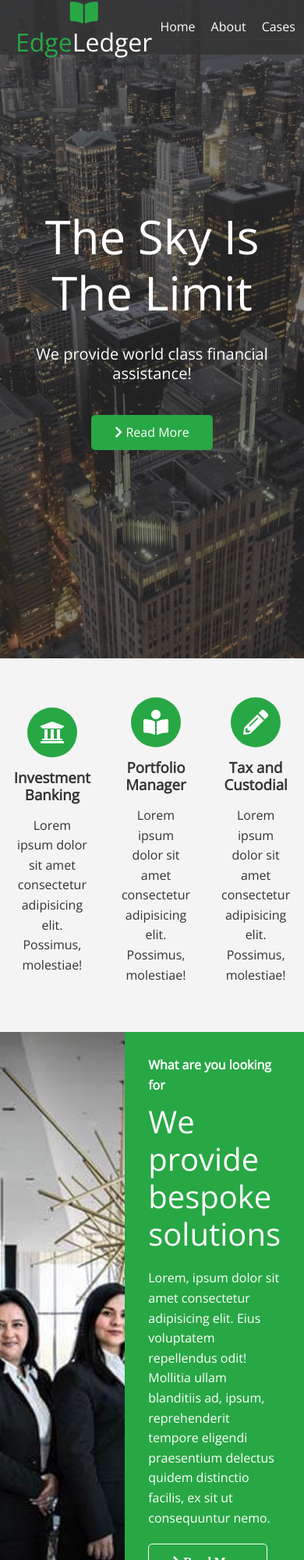
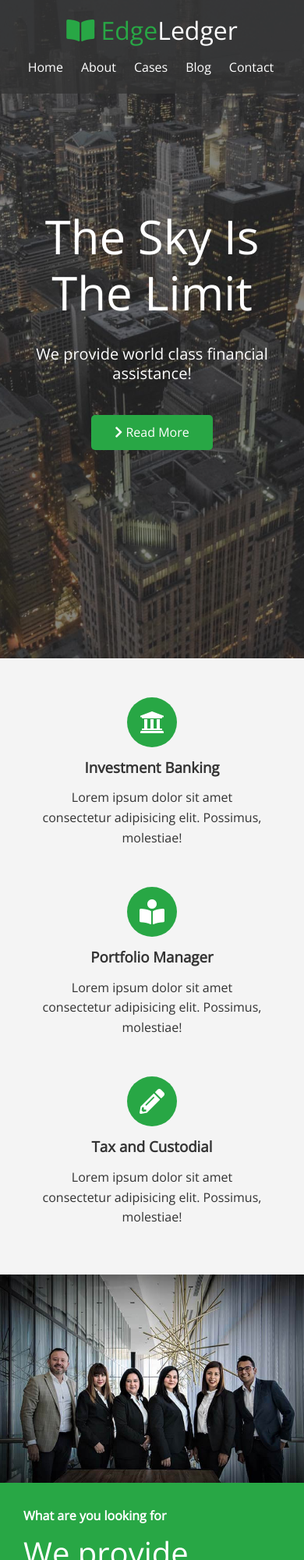
Before and after one commit to bharati-21/Udemy_HTML_CSS_SaaS, a plain HTML site: page 07_EdgeLedger_Website/index.html in a window 390 px wide. Shown: the top 2000 px of the page at 78% size. Drawn offline with nearby package versions, Linux system fonts and the light colour scheme.

Commit message:
Day 7: Added responsive web design to EdgeLedger

```diff
--- /dev/null
+++ b/07_EdgeLedger_Website/CSS/mobile.css
@@ -0,0 +1,31 @@
+/* Smartphone */
+@media screen and (max-width: 768px) {
+    .hero #navbar {
+        flex-direction: column;
+        height: 120px;
+        padding: 20px;
+    }
+
+    #navbar a {
+        padding: 10px;
+        margin: 0 3px 0px 0px;
+    }
+
+    .flex-items {
+        flex-direction: column;
+    }
+
+    .flex-columns .row .column,
+    .flex-grid .row .column {
+        flex: 100%;
+        max-width: 100%;
+    }
+
+    .team img {
+        width: 70%;
+    }
+
+    .main-footer .social>* {
+        margin: 0 10px;
+    }
+}
--- a/07_EdgeLedger_Website/index.html
+++ b/07_EdgeLedger_Website/index.html
@@ -10,7 +10,7 @@
         <!-- Stylesheet -->
         <link rel="stylesheet" href="CSS/utilities.css" type="text/css" />
         <link rel="stylesheet" href="CSS/styles.css" type="text/css" />
-        <link rel="stylesheet" href="CSS/mobile.css">
+        <link rel="stylesheet" href="CSS/mobile.css" type="text/css">
 
         <!-- Font Awesome -->
         <link rel="stylesheet" href="https://use.fontawesome.com/releases/v5.15.3/css/all.css" integrity="sha384-SZXxX4whJ79/gErwcOYf+zWLeJdY/qpuqC4cAa9rOGUstPomtqpuNWT9wdPEn2fk" crossorigin="anonymous">
```
